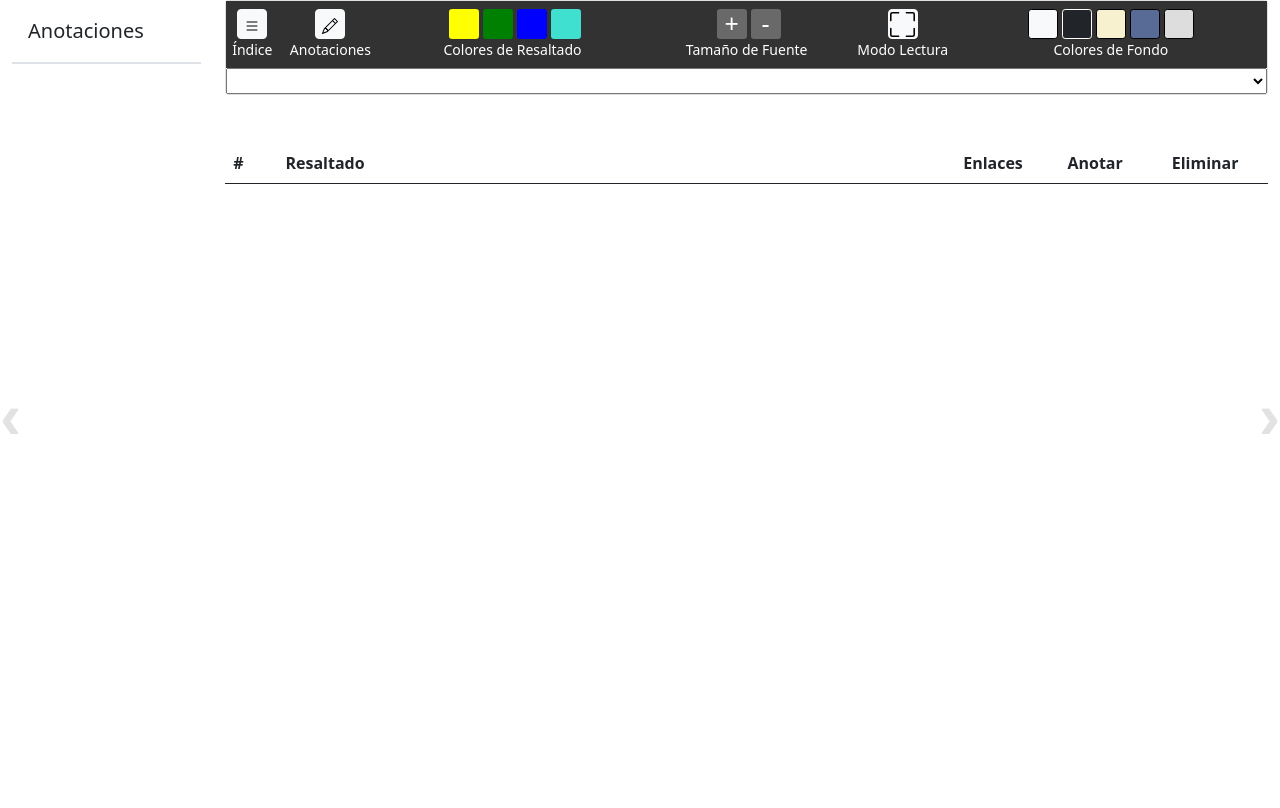
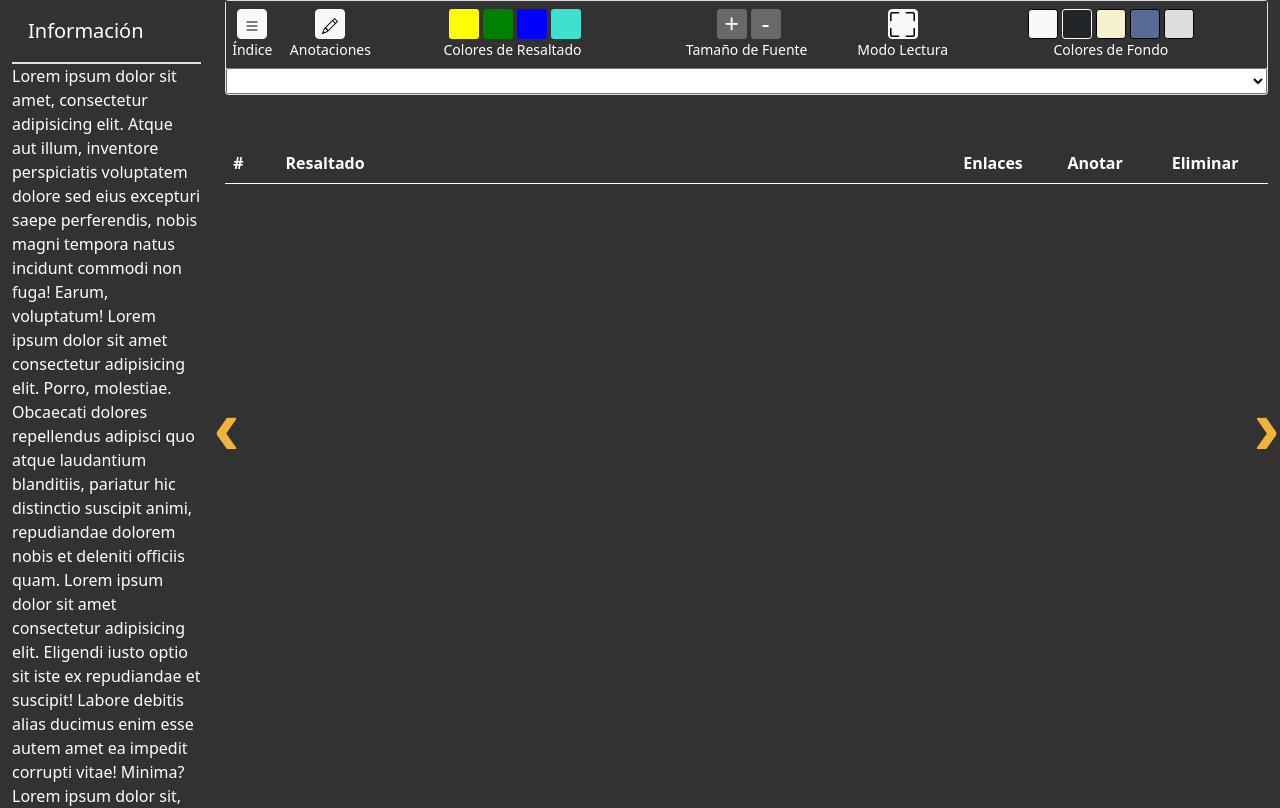
Before and after one commit to Davik2716/epubjs, a website: page public/index.html in a window 1280 px wide. Shown: the top 808 px of the page. Drawn offline with nearby package versions, Linux system fonts and the light colour scheme; no server answers.

Commit message:
Posición de las flechas sobre el documento y anotaciones/información

```diff
--- a/public/css/estilos.css
+++ b/public/css/estilos.css
@@ -1,5 +1,6 @@
 #prev {
-    left: 0;
+    /* left: 0; */
+    left: 16.6666666667%;
 }
 
 #next {
@@ -10,8 +11,10 @@
     position: fixed;
     top: 50%;
     margin-top: -32px;
-    font-size: 64px;
-    color: #E2E2E2;
+    font-size: 80px;
+    /* color: #E2E2E2; */
+    color: rgb(240, 180, 60);
+    /* color: rgb(105, 105, 105); */
     font-family: arial, sans-serif;
     font-weight: bold;
     cursor: pointer;
@@ -29,14 +32,12 @@
     color: #ccc;
 }
 
-.arrow:hover,
-.navlink:hover {
-    color: #777;
+.arrow:hover, .navlink:hover {/*cuando se señala con el cursor*/
+    color: rgb(240, 180, 60);
     /* color: red; */
 }
 
-.arrow:active,
-.navlink:hover {
+.arrow:active, .navlink:hover {
     color: #000;
     /* color: blue; */
 }
@@ -62,21 +63,24 @@
     max-height: 500px;
 }
 
-
 /* Hide scrollbar for Chrome, Safari and Opera */
 
-/* .anotaciones::-webkit-scrollbar {
+.anotaciones::-webkit-scrollbar {
     display: none;
 }
 
 .tablaresaltado::-webkit-scrollbar {
     display: none;
-} */
-
+}
 
 /* Hide scrollbar for IE, Edge and Firefox */
 
-/* .anotaciones {
+.anotaciones {
     -ms-overflow-style: none;
     scrollbar-width: none;
-} */
+}
+
+.info {
+    -ms-overflow-style: none;
+    scrollbar-width: none;
+}
--- a/public/index.html
+++ b/public/index.html
@@ -36,13 +36,40 @@
                 </a>
             </nav>
         </div> -->
-        <div class="row align-items-start">
-            <!-- columna anotaciones -->
-            <div class="col-2 anotaciones" id="columna-anot">
-                <a class="d-flex align-items-center flex-shrink-0 p-3 link-dark text-decoration-none border-bottom">
-                    <span class="fs-5 fw-semibold">Anotaciones</span>
-                </a>
-                <div class="list-group list-group-flush border-bottom scrollarea" id="anotaciones"></div>
+        <div class="row align-items-start" style="background-color: rgb(50, 50, 50);">
+            <!-- columna lateral -->
+            <div class="col-2">
+                <!-- anotaciones -->
+                <div class="anotaciones" id="columna-anot" style="display: none;">
+                    <a class="d-flex align-items-center flex-shrink-0 p-3 link-dark text-decoration-none border-bottom">
+                        <span class="fs-5 fw-semibold" style="color: white;">Anotaciones</span>
+                    </a>
+                    <div class="list-group list-group-flush border-bottom scrollarea" id="anotaciones"></div>
+                </div>
+                <!-- información -->
+                <div class="info" id="info-basica" style="color: white;">
+                    <a class="d-flex align-items-center flex-shrink-0 p-3 link-dark text-decoration-none border-bottom">
+                        <span class="fs-5 fw-semibold" style="color: white;">Información</span>
+                    </a>
+                    <div class="list-group list-group-flush border-bottom scrollarea"></div>
+                    <p>
+                        Lorem ipsum dolor sit amet, consectetur adipisicing elit. Atque aut illum, inventore
+                        perspiciatis
+                        voluptatem dolore sed eius excepturi saepe perferendis, nobis magni tempora natus incidunt
+                        commodi
+                        non fuga! Earum, voluptatum!
+                        Lorem ipsum dolor sit amet consectetur adipisicing elit. Porro, molestiae. Obcaecati dolores
+                        repellendus adipisci quo atque laudantium blanditiis, pariatur hic distinctio suscipit animi,
+                        repudiandae dolorem nobis et deleniti officiis quam.
+                        Lorem ipsum dolor sit amet consectetur adipisicing elit. Eligendi iusto optio sit iste ex
+                        repudiandae et suscipit! Labore debitis alias ducimus enim esse autem amet ea impedit corrupti
+                        vitae! Minima?
+                        Lorem ipsum dolor sit, amet consectetur adipisicing elit. Rem voluptas sapiente sit aut
+                        laboriosam corporis quasi amet laudantium est quisquam ab, mollitia, atque ex dolor adipisci
+                        sequi, nisi eum. Totam.
+
+                    </p>
+                </div>
             </div>
             <div class="col-10">
                 <div>
@@ -155,6 +182,7 @@
                                 </div>
                             </div>
                         </nav>
+                        <!-- contenido epub -->
                         <select id="toc"></select>
                         <div id="viewer"></div>
                         <a id="prev" href="#prev" class="arrow">‹</a>
@@ -163,7 +191,7 @@
                 </div>
                 <!-- tabla de resaltados -->
                 <div class="mt-5 tablaresaltado">
-                    <table class="table">
+                    <table class="table" style="color: white;">
                         <thead>
                             <tr>
                                 <th scope="col" style="width: 5%;">#</th>
--- a/public/js/main.js
+++ b/public/js/main.js
@@ -504,10 +504,20 @@ $(function () {
     // mostrar/ocultar columna anotaciones
     $("#btnAnotaciones").click(function () {
         var x = document.getElementById('columna-anot');
-        if (x.style.visibility === 'hidden') {
-            x.style.visibility = 'visible';
+        var y = document.getElementById('info-basica');
+        // if (x.style.visibility === 'hidden') {
+        //     x.style.visibility = 'visible';
+        //     y.style.visibility = 'hidden';
+        // } else {
+        //     x.style.visibility = 'hidden';
+        //     y.style.visibility = 'visible';
+        // }
+        if (x.style.display === 'none') {
+            x.style.display = 'block';
+            y.style.display = 'none';
         } else {
-            x.style.visibility = 'hidden';
+            x.style.display = 'none';
+            y.style.display = 'block';
         }
     });
 });
```
